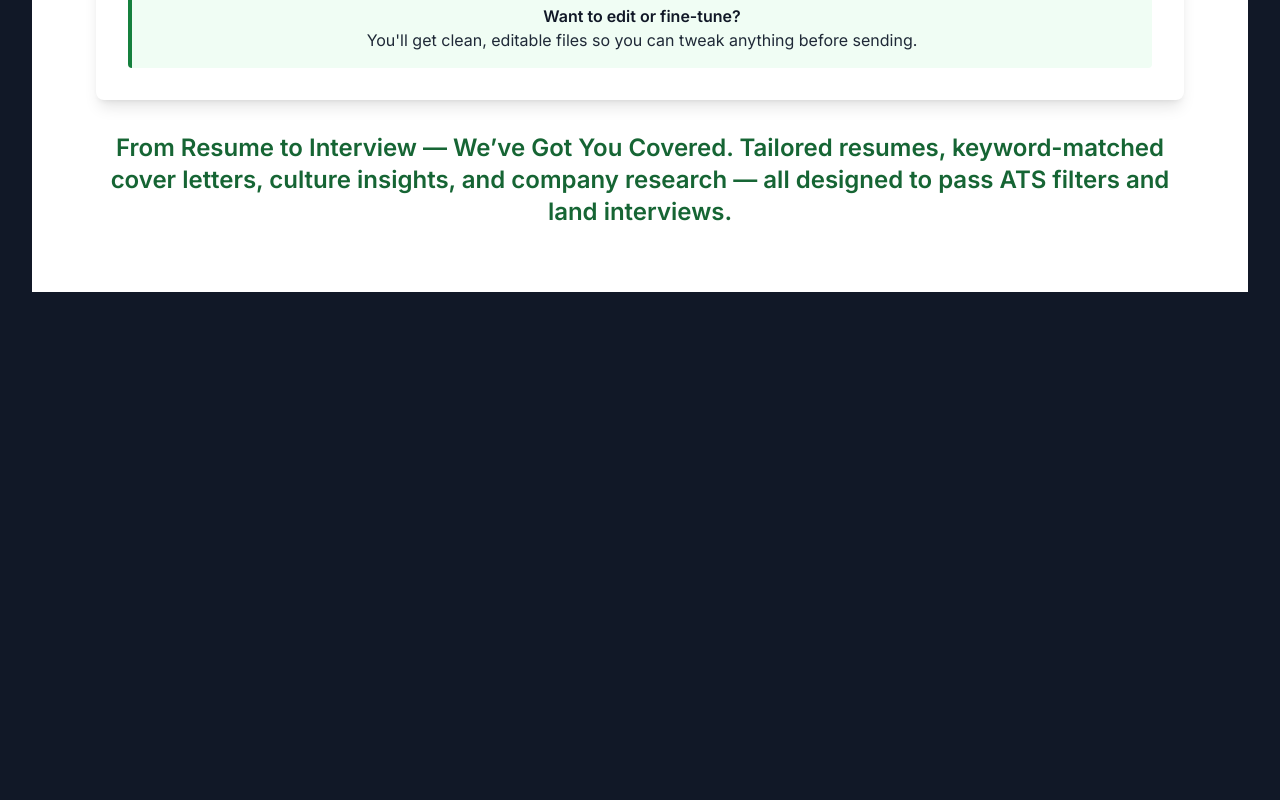
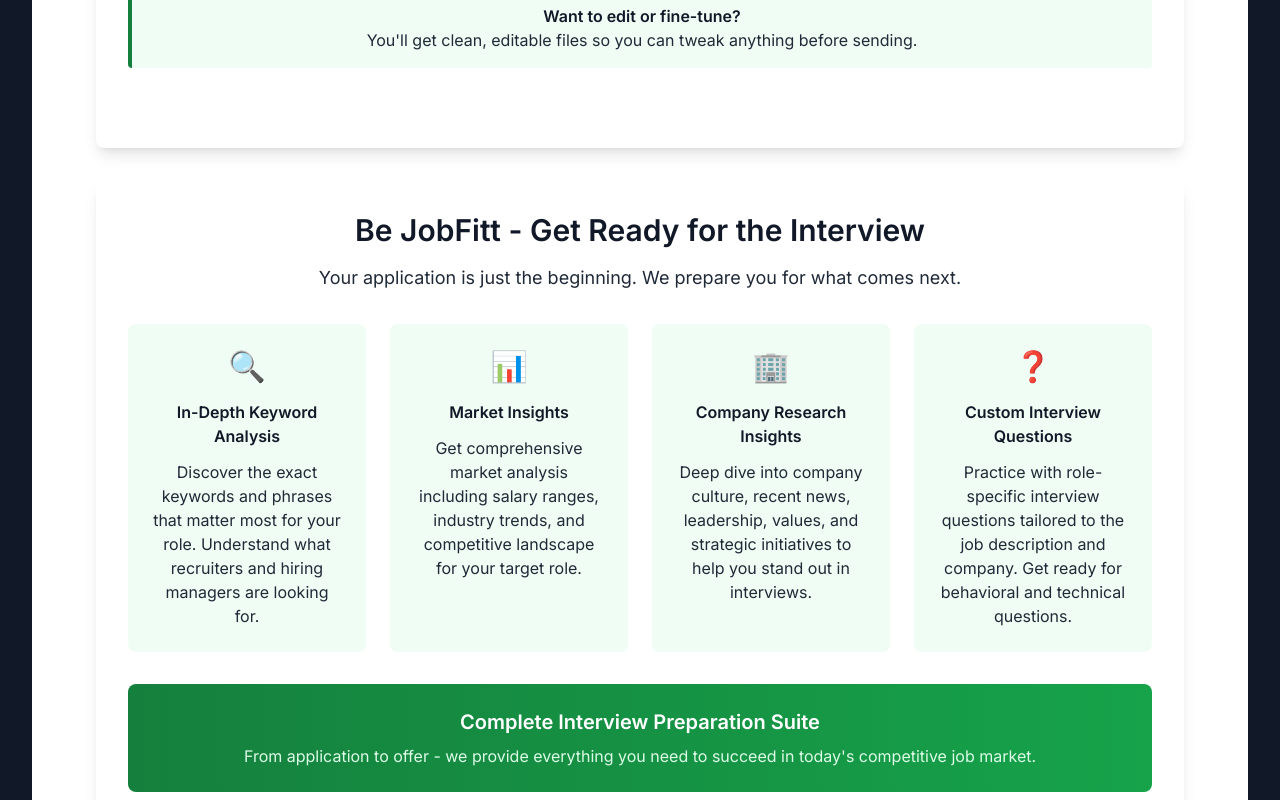
Before and after one commit to HaAbdullah/JobFit-Resume, a React (Vite) app: page /how in a window 1280 px wide. Shown: the part 1500-2300 px from the top of the page. Before the commit the page ends 1824 px from the top, so only its background shows below. Built offline with nearby package versions, Linux system fonts and the light colour scheme; no server answers.

Commit message:
Added section under how it works

```diff
--- a/src/pages/How.jsx
+++ b/src/pages/How.jsx
@@ -101,7 +101,7 @@
             </div>
           </div>
 
-          <div>
+          <div className="mb-12">
             <div className="inline-block px-4 py-2 bg-green-700 dark:bg-gradient-to-r dark:from-blue-600 dark:via-purple-600 dark:to-pink-600 text-white rounded-full mb-4 transition-colors shadow-sm">
               Step 4
             </div>
@@ -128,9 +128,80 @@
           </div>
         </div>
 
+        {/* New Interview Prep Section */}
+        <div className="bg-white dark:bg-gray-900 rounded-lg shadow-lg dark:shadow-emerald-500/5 p-8 mb-8 transition-colors">
+          <div className="text-center mb-8">
+            <h2 className="text-3xl font-bold text-gray-900 dark:text-transparent dark:bg-gradient-to-r dark:from-blue-500 dark:via-purple-500 dark:to-pink-500 dark:bg-clip-text transition-colors mb-4">
+              Be JobFitt - Get Ready for the Interview
+            </h2>
+            <p className="text-lg text-gray-800 dark:text-gray-300 transition-colors">
+              Your application is just the beginning. We prepare you for what
+              comes next.
+            </p>
+          </div>
+
+          <div className="grid grid-cols-1 md:grid-cols-2 lg:grid-cols-4 gap-6">
+            <div className="bg-green-50 dark:bg-emerald-900/20 p-6 rounded-lg transition-colors text-center">
+              <div className="text-3xl mb-4">🔍</div>
+              <h3 className="font-semibold mb-3 text-gray-900 dark:text-transparent dark:bg-gradient-to-r dark:from-blue-500 dark:via-purple-500 dark:to-pink-500 dark:bg-clip-text transition-colors">
+                In-Depth Keyword Analysis
+              </h3>
+              <p className="text-gray-800 dark:text-gray-300 transition-colors">
+                Discover the exact keywords and phrases that matter most for
+                your role. Understand what recruiters and hiring managers are
+                looking for.
+              </p>
+            </div>
+
+            <div className="bg-green-50 dark:bg-emerald-900/20 p-6 rounded-lg transition-colors text-center">
+              <div className="text-3xl mb-4">📊</div>
+              <h3 className="font-semibold mb-3 text-gray-900 dark:text-transparent dark:bg-gradient-to-r dark:from-blue-500 dark:via-purple-500 dark:to-pink-500 dark:bg-clip-text transition-colors">
+                Market Insights
+              </h3>
+              <p className="text-gray-800 dark:text-gray-300 transition-colors">
+                Get comprehensive market analysis including salary ranges,
+                industry trends, and competitive landscape for your target role.
+              </p>
+            </div>
+
+            <div className="bg-green-50 dark:bg-emerald-900/20 p-6 rounded-lg transition-colors text-center">
+              <div className="text-3xl mb-4">🏢</div>
+              <h3 className="font-semibold mb-3 text-gray-900 dark:text-transparent dark:bg-gradient-to-r dark:from-blue-500 dark:via-purple-500 dark:to-pink-500 dark:bg-clip-text transition-colors">
+                Company Research Insights
+              </h3>
+              <p className="text-gray-800 dark:text-gray-300 transition-colors">
+                Deep dive into company culture, recent news, leadership, values,
+                and strategic initiatives to help you stand out in interviews.
+              </p>
+            </div>
+
+            <div className="bg-green-50 dark:bg-emerald-900/20 p-6 rounded-lg transition-colors text-center">
+              <div className="text-3xl mb-4">❓</div>
+              <h3 className="font-semibold mb-3 text-gray-900 dark:text-transparent dark:bg-gradient-to-r dark:from-blue-500 dark:via-purple-500 dark:to-pink-500 dark:bg-clip-text transition-colors">
+                Custom Interview Questions
+              </h3>
+              <p className="text-gray-800 dark:text-gray-300 transition-colors">
+                Practice with role-specific interview questions tailored to the
+                job description and company. Get ready for behavioral and
+                technical questions.
+              </p>
+            </div>
+          </div>
+
+          <div className="mt-8 bg-gradient-to-r from-green-700 to-green-600 dark:from-blue-600 dark:via-purple-600 dark:to-pink-600 p-6 rounded-lg text-center transition-colors">
+            <h3 className="text-xl font-semibold text-white mb-2">
+              Complete Interview Preparation Suite
+            </h3>
+            <p className="text-green-100 dark:text-gray-200">
+              From application to offer - we provide everything you need to
+              succeed in today's competitive job market.
+            </p>
+          </div>
+        </div>
+
         <div className="text-center mt-8">
           <p className="text-2xl font-semibold text-green-800 dark:text-transparent dark:bg-gradient-to-r dark:from-blue-500 dark:via-purple-500 dark:to-pink-500 dark:bg-clip-text transition-colors">
-            From Resume to Interview — We’ve Got You Covered. Tailored resumes,
+            From Resume to Interview — We've Got You Covered. Tailored resumes,
             keyword-matched cover letters, culture insights, and company
             research — all designed to pass ATS filters and land interviews.
           </p>
--- a/src/pages/Pricing.jsx
+++ b/src/pages/Pricing.jsx
@@ -2,13 +2,12 @@
 import { Check, X, Star, Zap, Crown, Infinity } from "lucide-react";
 import { loadStripe } from "@stripe/stripe-js";
 import { useAuth } from "../context/AuthContext";
+
 const PricingPage = () => {
   const [billingCycle, setBillingCycle] = useState("monthly");
   const [darkMode, setDarkMode] = useState(true);
   const stripePromise = loadStripe(import.meta.env.VITE_STRIPE_PUBLISHABLE_KEY);
   const { currentUser, signInWithGoogle } = useAuth();
-
-  // Add this enhancement to your handleCheckout function in PricingPage.js
 
   const handleCheckout = async (planName, billingCycle) => {
     try {
@@ -22,21 +21,7 @@
       // Store the selected plan in sessionStorage for fallback
       sessionStorage.setItem("selectedPlan", planName);
       sessionStorage.setItem("selectedBillingCycle", billingCycle);
-      // Define your Stripe price IDs - replace with your actual price IDs from Stripe Dashboard
-      // const priceIds = {
-      //   Basic: {
-      //     monthly: "price_1Ra3hoA3sCBSHclDk3KSaLKL",
-      //     yearly: "price_1Ra3jcA3sCBSHclDkdvW5kTr",
-      //   },
-      //   Premium: {
-      //     monthly: "price_1Ra3kSA3sCBSHclDb9rjoG2u",
-      //     yearly: "price_1Ra3knA3sCBSHclDCbKmoiq7",
-      //   },
-      //   "Premium+": {
-      //     monthly: "price_1Ra3l9A3sCBSHclDYBaoP7Gz",
-      //     yearly: "price_1Ra3lPA3sCBSHclDivXblqCh",
-      //   },
-      // };
+
       const priceIds = {
         Basic: {
           monthly: "price_1Ra3pUA3sCBSHclD2iDiFeOK",
@@ -102,36 +87,28 @@
         "bg-gray-600 dark:bg-gray-700 hover:bg-gray-700 dark:hover:bg-gray-600 text-white",
       features: [
         {
-          text: "Ingest Job Description & Resume",
+          text: "Resume & Cover Letter Generation",
           included: true,
           limit: "2 per month",
         },
         {
-          text: "Basic ATS Analysis",
+          text: "Market Analysis",
           included: true,
-          limit: "Simple keyword count",
+          limit: "Based on job description",
         },
-        { text: "Keyword Check (Basic)", included: true, limit: "No heatmap" },
         {
-          text: "Limited Role/Company Research",
+          text: "Keyword Analysis",
           included: true,
-          limit: "General info only",
+          limit: "Job-resume matching",
         },
         {
           text: "Access to Free Content",
           included: true,
           limit: "Guides & tips",
         },
-        {
-          text: "Opportunity Pipeline (Basic)",
-          included: true,
-          limit: "Limited tracking",
-        },
-        { text: "ATS-Optimized Tailoring", included: false },
-        { text: "Full Keyword Heatmap", included: false },
-        { text: "Deep Company Insights", included: false },
-        { text: "Compensation Benchmarking", included: false },
-        { text: "AI Interview Coaching", included: false },
+        { text: "Resume Saving", included: false },
+        { text: "Company Insights", included: false },
+        { text: "Interview Question Bank", included: false },
       ],
     },
     {
@@ -147,35 +124,30 @@
       features: [
         { text: "Everything in Freemium", included: true },
         {
-          text: "ATS-Optimized Resume & Cover Letter",
+          text: "Resume & Cover Letter Generation",
           included: true,
           limit: "5 per month",
         },
-        { text: "Full Keyword Heatmap", included: true, limit: "5 roles" },
         {
-          text: "Full Role & Employer Research",
+          text: "Resume Saving",
           included: true,
-          limit: "Detailed insights",
+          limit: "Save and manage your resumes",
         },
         {
-          text: "Role-Specific Question Bank",
+          text: "Company Insights",
           included: true,
-          limit: "Limited access",
+          limit: "Detailed company information",
         },
         {
-          text: "Text-Based Interview Coaching",
+          text: "Interview Question Bank",
           included: true,
-          limit: "Basic guidance",
+          limit: "Role-specific questions",
         },
         {
-          text: "Job Application Limit",
+          text: "Access to Free Content",
           included: true,
-          limit: "5 applications",
+          limit: "Guides & tips",
         },
-        { text: "Deep Company Culture Insights", included: false },
-        { text: "Compensation Benchmarking", included: false },
-        { text: "Interactive AI Interview Coaching", included: false },
-        { text: "Advanced STAR-Method Guidance", included: false },
       ],
     },
     {
@@ -190,43 +162,30 @@
       features: [
         { text: "Everything in Basic", included: true },
         {
-          text: "ATS-Optimized Resume & Cover Letter",
+          text: "Resume & Cover Letter Generation",
           included: true,
           limit: "10 per month",
         },
         {
-          text: "Job Application Limit",
+          text: "Resume Saving",
           included: true,
-          limit: "10 applications",
+          limit: "Unlimited storage",
         },
         {
-          text: "Deep Company Culture Insights",
+          text: "Enhanced Company Insights",
           included: true,
-          limit: "Comprehensive scraping",
+          limit: "Deep company analysis",
         },
         {
-          text: "Comprehensive Question Bank",
+          text: "Comprehensive Interview Question Bank",
           included: true,
-          limit: "Full access",
+          limit: "Industry-specific prep",
         },
         {
-          text: "Compensation Benchmarking",
+          text: "Access to Free Content",
           included: true,
-          limit: "Detailed salary ranges",
+          limit: "Guides & tips",
         },
-        {
-          text: "Interactive AI Interview Coaching",
-          included: true,
-          limit: "Full suite",
-        },
-        {
-          text: "Advanced STAR-Method Guidance",
-          included: true,
-          limit: "Interactive prompting",
-        },
-        { text: "Glassdoor & LinkedIn Insights", included: true },
-        { text: "Geography-Based Salary Data", included: true },
-        { text: "Unlimited Access", included: false },
       ],
     },
     {
@@ -246,14 +205,24 @@
           limit: "No monthly limits",
         },
         {
-          text: "UNLIMITED Job Applications",
+          text: "UNLIMITED Resume Saving",
           included: true,
-          limit: "Track as many as needed",
+          limit: "Unlimited storage & organization",
         },
         {
-          text: "UNLIMITED Research & Analysis",
+          text: "UNLIMITED Market & Keyword Analysis",
           included: true,
           limit: "All tools unrestricted",
+        },
+        {
+          text: "Priority Company Insights",
+          included: true,
+          limit: "Real-time data updates",
+        },
+        {
+          text: "Premium Interview Question Bank",
+          included: true,
+          limit: "AI-powered personalization",
         },
         {
           text: "Priority Support",
@@ -261,25 +230,14 @@
           limit: "Fastest response times",
         },
         {
-          text: "Advanced Analytics Dashboard",
-          included: true,
-          limit: "Detailed insights",
-        },
-        { text: "Custom Integrations", included: true, limit: "API access" },
-        {
-          text: "White-Glove Onboarding",
-          included: true,
-          limit: "Personal setup call",
-        },
-        {
           text: "Beta Feature Access",
           included: true,
           limit: "First to try new features",
         },
         {
-          text: "Export & Backup Tools",
+          text: "Access to Free Content",
           included: true,
-          limit: "Full data portability",
+          limit: "Guides & tips + premium content",
         },
       ],
     },
@@ -301,7 +259,7 @@
             <h1 className="text-4xl md:text-5xl font-bold text-gray-900 dark:text-white mb-4">
               Choose Your{" "}
               <span className="text-green-700 dark:text-emerald-400">
-                JobFitt.Ai
+                JobFitt.AI
               </span>{" "}
               Plan
             </h1>
```
Also changed, not shown: src/components/Navbar.jsx (+11 -4 lines).
